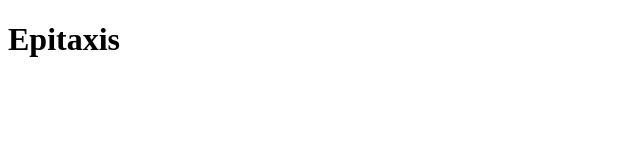
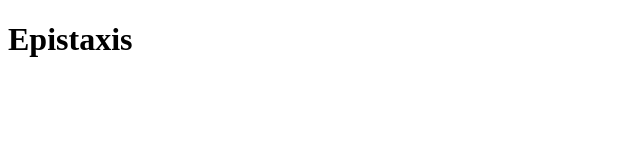
Before and after one commit to hakz-00/Epitaxis, a plain HTML site: page index.html in a window 1280 px wide. Shown: the full height of the page, 0-640 px from the left. Drawn offline with Linux system fonts and the light colour scheme.

Commit message:
Correct title and heading from 'Epitaxis' to 'Epistaxis'

```diff
--- a/index.html
+++ b/index.html
@@ -3,9 +3,9 @@
 <head>
     <meta charset="UTF-8">
     <meta name="viewport" content="width=device-width, initial-scale=1.0">
-    <title>Epitaxis</title>
+    <title>Epistaxis</title>
 </head>
 <body>
-    <h1>Epitaxis</h1>
+    <h1>Epistaxis</h1>
 </body>
 </html>
```
